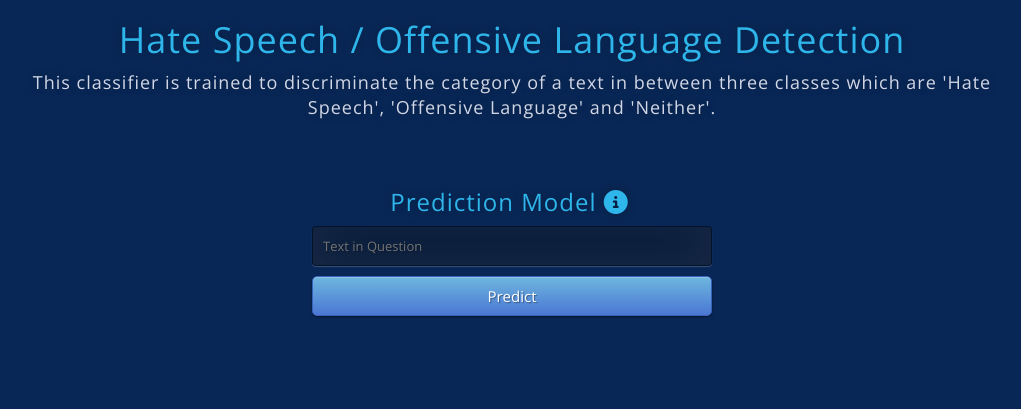
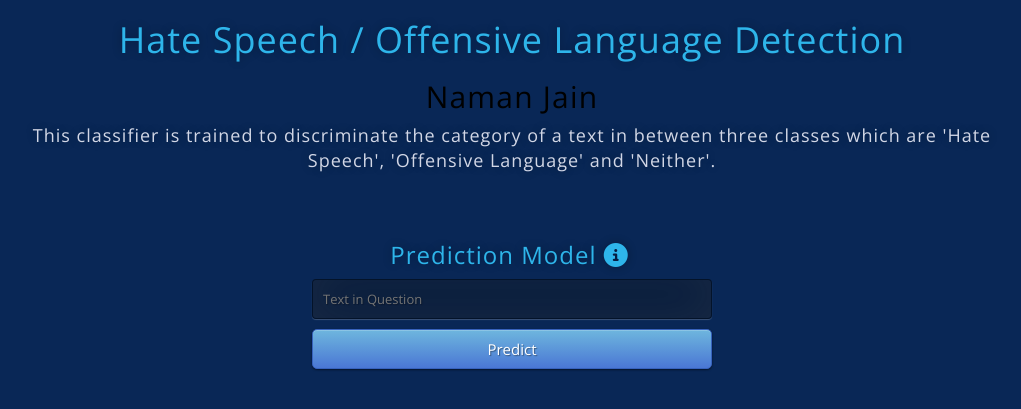
Before and after one commit to namanjain323232/hatedetection, a Flask app: page / in a window 1280 px wide. Shown: the top 409 px of the page, without its empty margins (128-1149 px from the left). Run offline with Flask 2, Linux system fonts and the light colour scheme; parts of the project's set-up code (start-up, migrations or seed data) failed here and were passed over; some libraries are stand-ins or nearby versions.

Commit message:
Update index.html

```diff
--- a/templates/index.html
+++ b/templates/index.html
@@ -21,6 +21,7 @@
   <body>
     <div class="intro_area">
       <h1>Hate Speech / Offensive Language Detection</h1>
+      <h2><center>Naman Jain</center></h2>
       <p>
         This classifier is trained to discriminate the category of a text in between three classes which are 'Hate
         Speech', 'Offensive Language' and 'Neither'.
```
